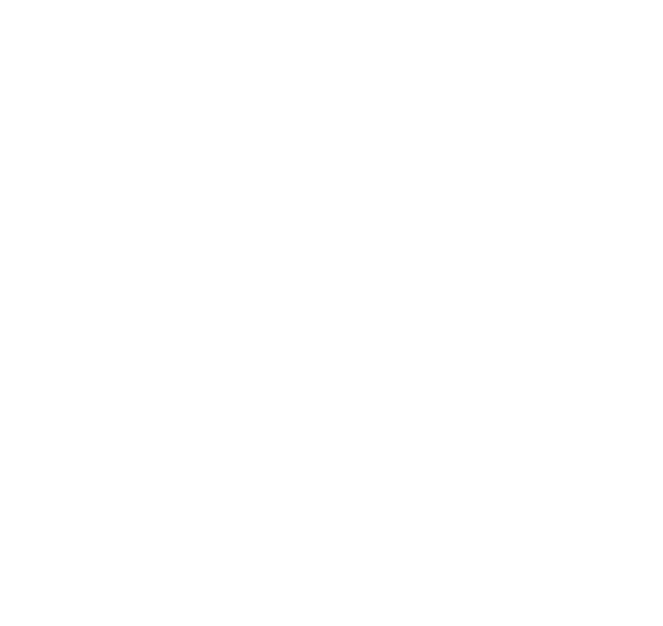
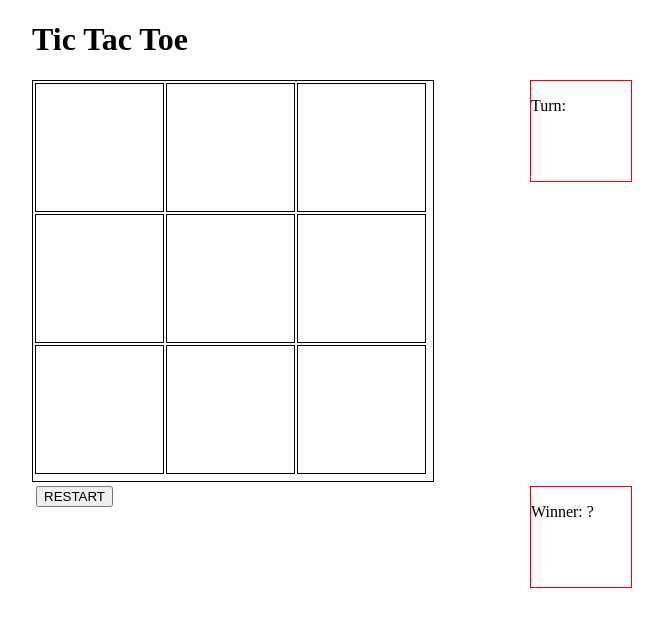
Before and after one commit to Parekeet/ttt_model, a plain HTML site: page index.html in a window 1280 px wide. Shown: the whole page, without its empty margins (308-971 px from the left). Drawn offline with Linux system fonts and the light colour scheme.

Commit message:
adding first draft ttt model

```diff
--- a/index.html
+++ b/index.html
@@ -4,8 +4,70 @@
   <meta charset="utf-8">
   <title>TTT  Model</title>
 
+  <style>
+    body {
+      width: 600px;
+      margin: 0 auto;
+    }
+
+    .align-right {
+      float: right;
+      height: 100px;
+      width: 100px;
+      border: 1px solid red;
+    }
+
+    .board {
+      width: 400px;
+      height: 400px;
+      border: 1px solid black;
+      margin: 0 auto;
+    }
+
+    div {
+      display: inline-block;
+    }
+
+    button {
+      clear: both;
+    }
+
+    td {
+      width: 125px;
+      height: 125px;
+      border: 1px solid black;
+    }
+
+
+  </style>
+
 </head>
 <body>
+
+
+  <h1>Tic Tac Toe</h1>
+
+  <div class="board">
+    <table>
+      <tbody>
+        <tr><td></td><td></td><td></td></tr>
+        <tr><td></td><td></td><td></td></tr>
+        <tr><td></td><td></td><td></td></tr>
+      </tbody>
+    </table>
+
+  </div>
+  <div class="align-right">
+    <p>Turn: </p>
+  </div><br>
+  <div class="align-right">
+    <p>Winner: ?</p>
+  </div>
+
+  <div>
+  </div>
+
+  <button>RESTART</button>
 
  <script src="main.js"></script>
 </body>
--- a/main.js
+++ b/main.js
@@ -12,7 +12,26 @@ var board = [
   "", "", "", // 6, 7, 8
 ];
 
+
 //1. START THE GAME
+//      inputs:
+//        - current player, board, won
+//
+//      outputs:
+//        - board is emptied, player is X, won is false
+
+
+var startGame = function() {
+  won = false;
+  currentPlayer = "X";
+  board = [
+  "", "", "", // 0, 1, 2
+  "", "", "", // 3, 4, 5
+  "", "", "", // 6, 7, 8
+  ];
+};
+
+
 //2. MOVE (CHANGES TURN)
 //      inputs:
 //        - whose turn it is,
@@ -37,8 +56,26 @@ var move = function(cellIndex) {
   }
 };
 
+
 //currentPlayer = (currentPlayer === "X" ? "O" : "X"); IS THIS <-- (TERNARY OPERATOR)
 
 
 //3. WIN THE GAME
-var gameWon = function() {};
+//    inputs:
+//      - board
+
+//    outputs:
+//      - true or false
+
+
+var gameWon = function() {
+  if (
+    ((board[0] === board[1]) && (board[0] === board[2]) && board[0] !== "") ||
+    ((board[3] === board[4]) && (board[3] === board[5]) && board[3] !== "") ||
+    ((board[6] === board[7]) && (board[6] === board[8]) && board[6] !== "")
+  ) {
+    return true;
+  } else {
+    return false;
+  }
+};
```
